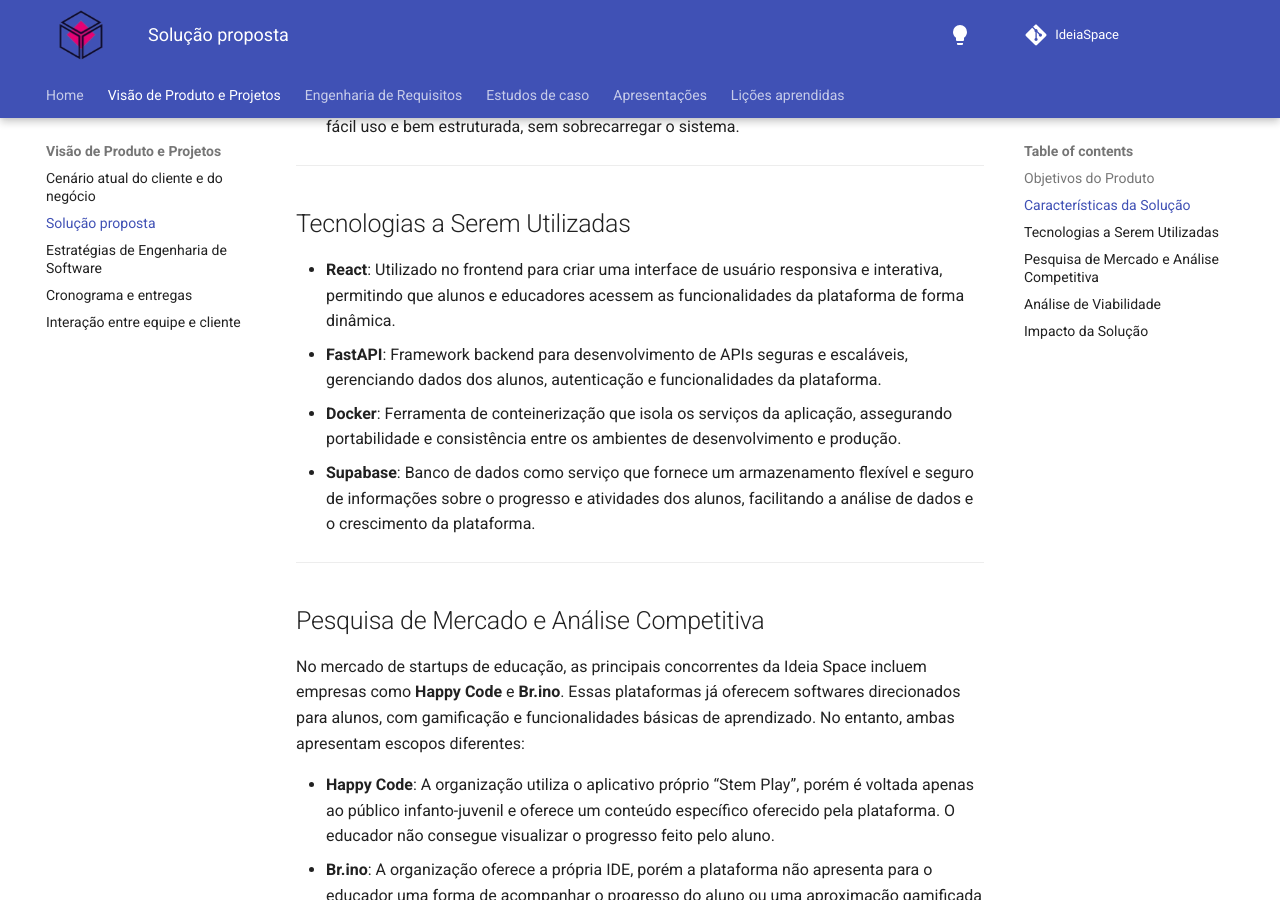
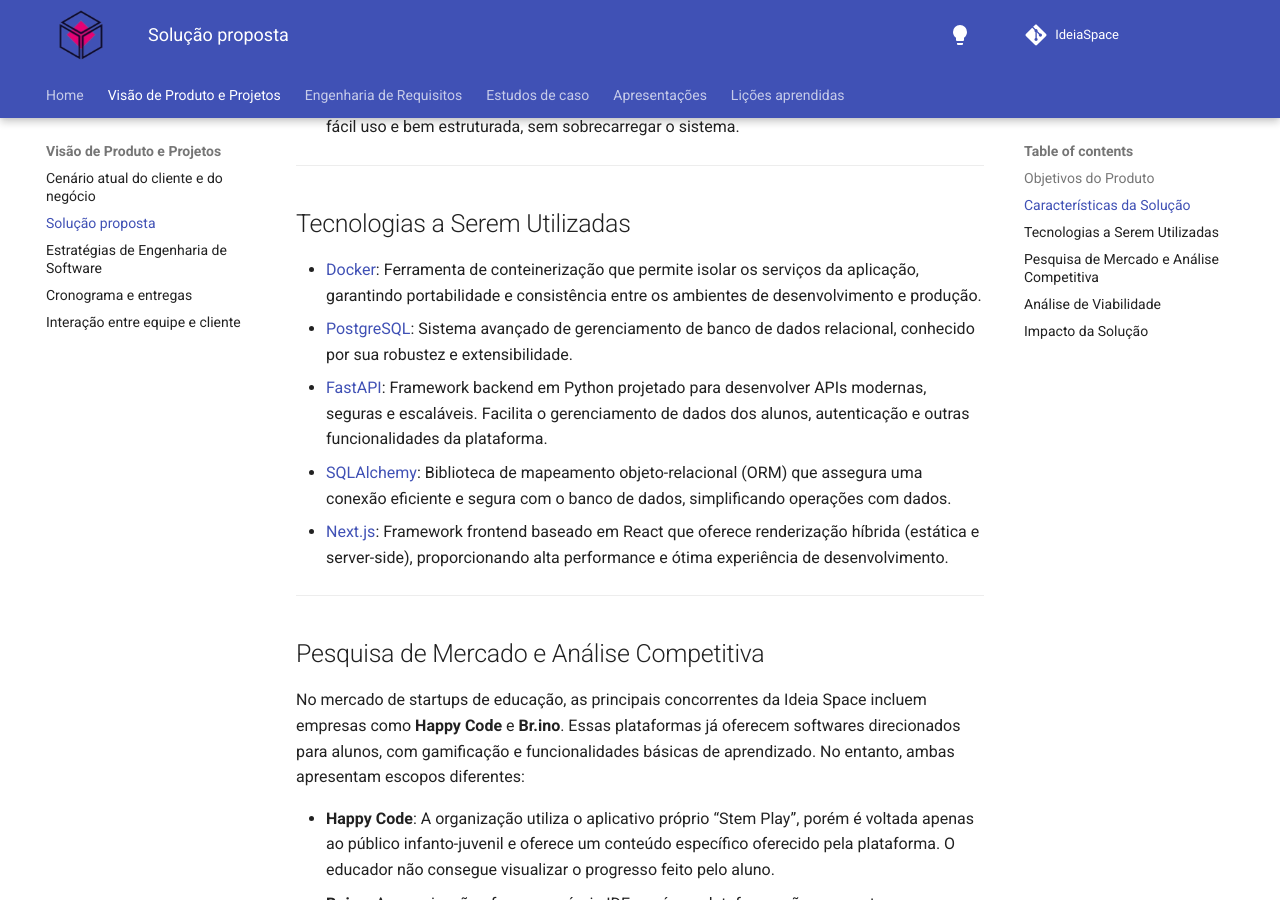
Before and after one commit to mdsreq-fga-unb/2024.2-T01-IdeaSpace, an MkDocs documentation site: the page built from docs/produto/solucao.md, in a window 1280 px wide and 900 px high, scrolled down 716 px. Built offline with MkDocs 1.6.1 and Material for MkDocs 9.7.7, drawn with Linux system fonts in a browser that asks for light colours; comment, search, counter and statistics services are not loaded.

Commit message:
docs: atualiza tecnologias a serem utilizadas

```diff
--- a/docs/produto/solucao.md
+++ b/docs/produto/solucao.md
@@ -17,10 +17,11 @@
 
 ## Tecnologias a Serem Utilizadas
 
-- **React**: Utilizado no frontend para criar uma interface de usuário responsiva e interativa, permitindo que alunos e educadores acessem as funcionalidades da plataforma de forma dinâmica.
-- **FastAPI**: Framework backend para desenvolvimento de APIs seguras e escaláveis, gerenciando dados dos alunos, autenticação e funcionalidades da plataforma.
-- **Docker**: Ferramenta de conteinerização que isola os serviços da aplicação, assegurando portabilidade e consistência entre os ambientes de desenvolvimento e produção.
-- **Supabase**: Banco de dados como serviço que fornece um armazenamento flexível e seguro de informações sobre o progresso e atividades dos alunos, facilitando a análise de dados e o crescimento da plataforma.
+- [Docker](https://www.docker.com/): Ferramenta de conteinerização que permite isolar os serviços da aplicação, garantindo portabilidade e consistência entre os ambientes de desenvolvimento e produção.
+- [PostgreSQL](https://www.postgresql.org/): Sistema avançado de gerenciamento de banco de dados relacional, conhecido por sua robustez e extensibilidade.
+- [FastAPI](https://fastapi.tiangolo.com/): Framework backend em Python projetado para desenvolver APIs modernas, seguras e escaláveis. Facilita o gerenciamento de dados dos alunos, autenticação e outras funcionalidades da plataforma.
+- [SQLAlchemy](https://www.sqlalchemy.org/): Biblioteca de mapeamento objeto-relacional (ORM) que assegura uma conexão eficiente e segura com o banco de dados, simplificando operações com dados.
+- [Next.js](https://nextjs.org/): Framework frontend baseado em React que oferece renderização híbrida (estática e server-side), proporcionando alta performance e ótima experiência de desenvolvimento.
 
 ---
 
```
